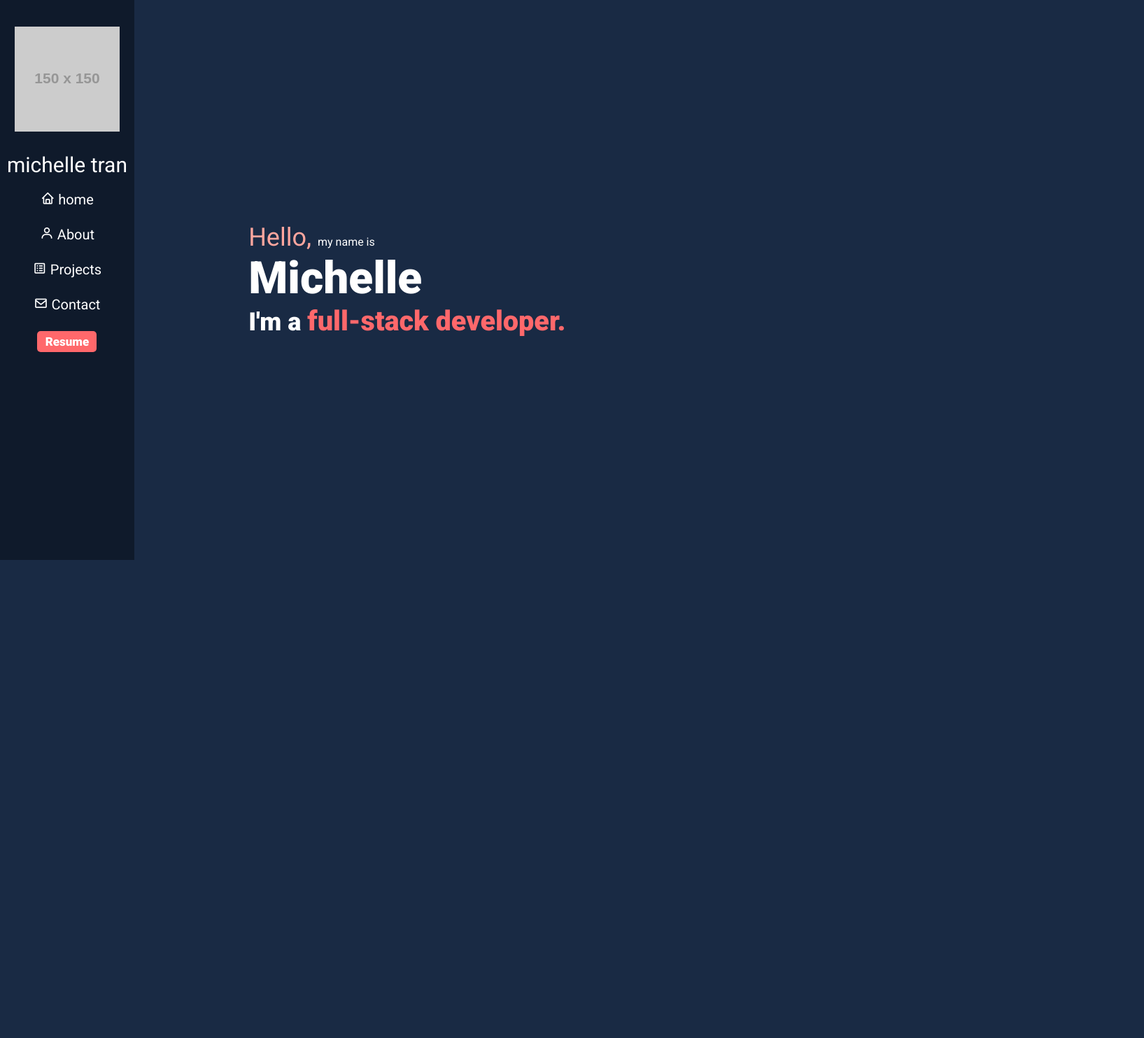
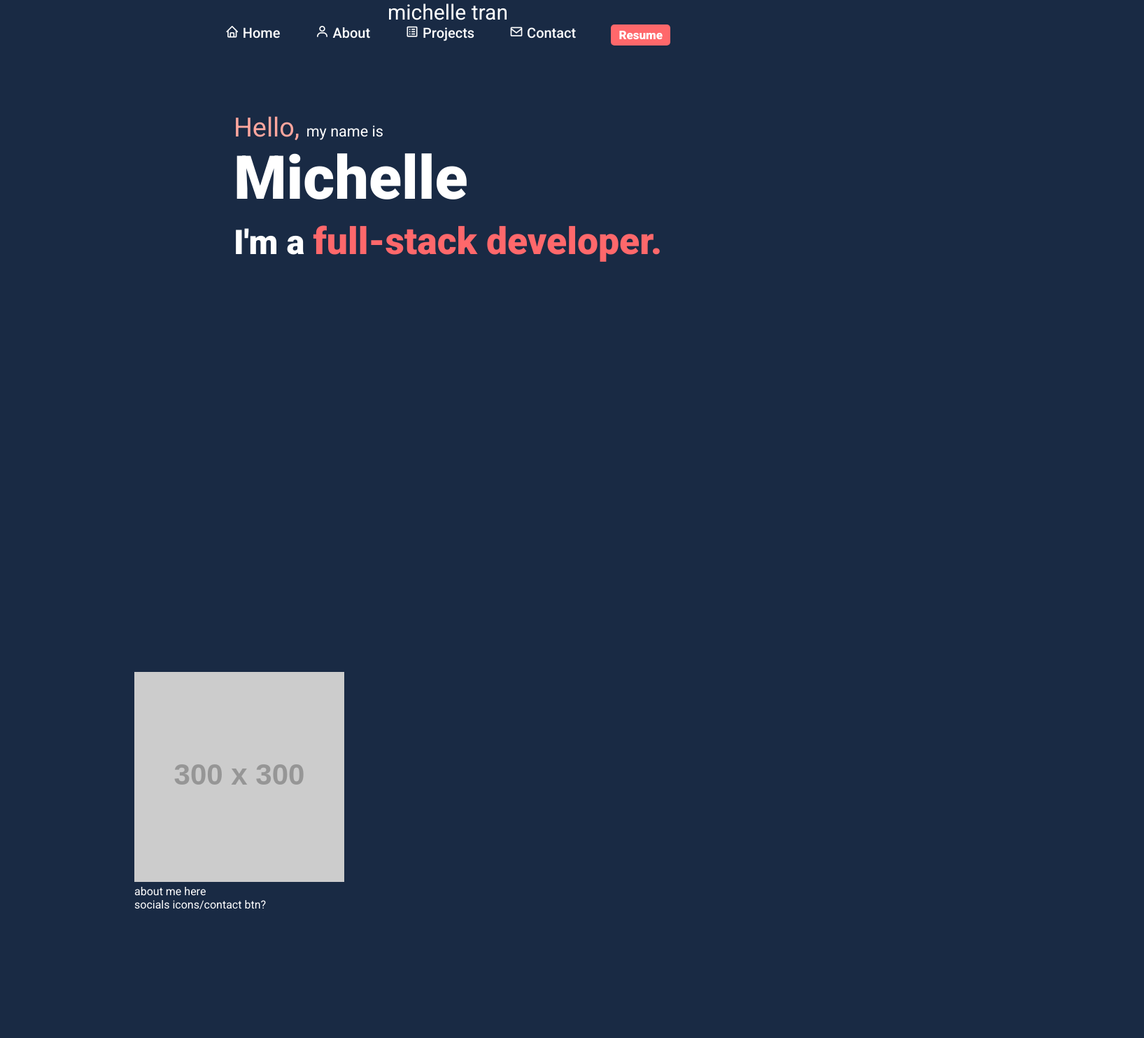
Before and after one commit to michelletrn/portfolio, a plain HTML site: page index.html in a window 1280 px wide. Shown: the top 1483 px of the page at 70% size, 1635 px wide, since content can reach past the window. Before the commit the page ends 800 px from the top, so only its background shows below. Drawn offline with nearby package versions, Linux system fonts and the light colour scheme; placeholder pictures from the web are drawn by us.

Commit message:
nav bar at top and sections styled, user has to click on nav links to go to sections and cannot scroll to it...

```diff
--- a/assets/style.css
+++ b/assets/style.css
@@ -29,27 +29,21 @@ body {
 }
 
 #navbar-container {
-  height: 100%;
-  width: 15%;
+  width: 100%;
   position: fixed;
-  background: var(--drk-navy);
+  background: transparent;
   top: 0;
-  left: 0;
+  right: 0;
   display: flex;
   flex-direction: column;
   align-items: center;
+  justify-content: space-between;
 }
 
 #name {
   color: white;
   font-size: 30px;
-  margin-top: 30px;
-  margin-bottom: 20px;
   text-align: center;
-}
-
-#profile {
-  padding-top: 20%;
 }
 
 #name:hover {
@@ -59,24 +53,20 @@ body {
 
 .navbar-list {
   display: flex;
-  flex-direction: column;
   flex-wrap: wrap;
   justify-content: center;
-  align-items: center;
 }
 
 .navbar-list a {
   color: white;
   font-size: 20px;
+  font-weight: 500;
+  margin: 0 25px
 }
 
 .navbar-list a:hover {
   color: var(--lgt-green);
   transition: all 0.25s ease;
-}
-
-.navbar-list li {
-  height: 50px;
 }
 
 .resume {
@@ -88,6 +78,7 @@ body {
   border-radius: 5px;
   height: 30px;
   width: 85px;
+  margin: 0 25px
 }
 .resume:hover {
   cursor: pointer;
@@ -96,28 +87,39 @@ body {
 }
 
 section {
-  position: absolute;
-  width: 85%;
-  left: 15%;
+  /* width: 100%; */
+  /* height: 100vh; add to sections where you want to take up full screen*/
+  /* padding: 160px 15% 120px; */
+}
+
+.home {
+  /* bg img, sze cover, pos center */
+  /* position: relative; */
+  padding: 160px 15% 120px;
   height: 100vh;
+  width: 100vw;
+  display: flex;
+  flex-direction: column;
+  align-items: center;
+  justify-content: flex-start;
+  font-size: 135%;
 }
 
 .home-greeting {
-  margin-left: 15%;
-  height: 100vh;
-  width: 100vw;
   display: flex;
   flex-direction: column;
   justify-content: center;
 }
 
 .home-greeting #hello {
-  font-size: 225%;
+  font-size: 175%;
   color: var(--lgt-pink);
 }
 
 .home-greeting h1 {
   font-size: 400%;
+  font-weight: 700;
+  margin: 0 0 8px;
 }
 
 .home-greeting h3 {
@@ -129,6 +131,35 @@ section {
   color: var(--drk-pink);
 }
 
+.about {
+  /* bg img, sze cover, pos center */
+  /* position: relative; */
+  height: 100vh;
+  width: 100vw;
+  display: flex;
+  justify-content: flex-start;
+  padding: 160px 15% 120px;
+}
+
+.projects {
+  /* bg img, sze cover, pos center */
+  /* position: relative; */
+  height: 100vh;
+  width: 100vw;
+  display: flex;
+  justify-content: flex-start;
+}
+
+.contact {
+  /* bg img, sze cover, pos center */
+  /* position: relative; */
+  height: 70vh; /*will need to adjust*/
+  width: 100vw;
+  display: flex;
+  justify-content: flex-start;
+  padding: 160px 15% 120px;
+}
+
 /* for mobile view */
 #mobile-menu {
   font-size: 30px;
--- a/index.html
+++ b/index.html
@@ -22,17 +22,12 @@
   </head>
   <body>
     <header id="navbar-container">
-      <img
-        id="profile"
-        src="https://via.placeholder.com/150"
-        alt="placeholder img"
-      />
       <a href="#" id="name">michelle tran</a>
       <ul class="navbar-list">
         <li>
           <a class="link" href="#home">
             <span><i class="bx bx-home"></i></span>
-            home</a
+          Home</a
           >
         </li>
         <li>
@@ -66,7 +61,49 @@
         <h1>Michelle</h1>
         <h3>I'm a <span id="title">full-stack developer.</span></h3>
       </div>
+
+
     </section>
+    <!-- about section -->
+    <section class="about" id="about">
+      <div class="about-content">
+        <img
+        id="profile"
+        src="https://via.placeholder.com/300"
+        alt="placeholder img"/>
+        <div class="about-text">
+          <p>about me here</p>
+          <p>socials icons/contact btn?</p>
+        </div>
+      </div>
+    </section>
+    <!-- projects section -->
+    <section class="projects" id="projects">
+      <div class="project-container">
+        <p>projects here</p>
+      </div>
+    </section>
+    <section class="contact" id="contact">
+      <div class="contact-content">
+        <p>contact form here</p>
+      </div>
+    </section>
+
+    <footer>
+      <ul class="social-icons">
+        <li>
+          <a id="linkedin-icon" href="#">
+            <i class='bx bxl-linkedin' style='color:#ffffff'  ></i>
+          </a>
+        </li>
+        <li>
+          <a id="github-icon" href="#">
+            <i class='bx bxl-github' style='color:#ffffff'></i>
+          </a>
+        </li>
+      </ul>
+      <p>created by Michelle Tran</p>
+    </footer>
 
     <script src="./assets/script.js"></script>
   </body>
```
